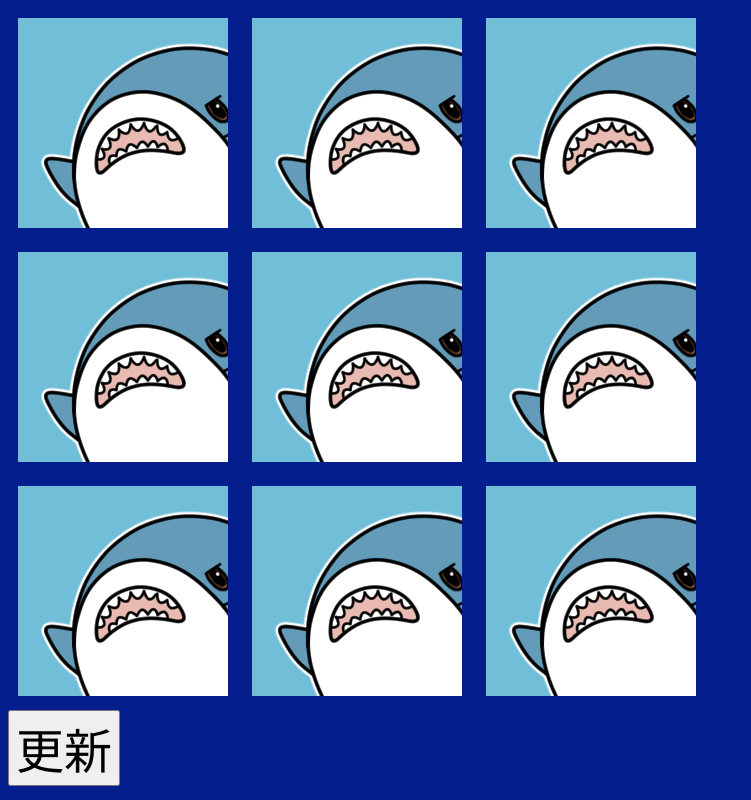
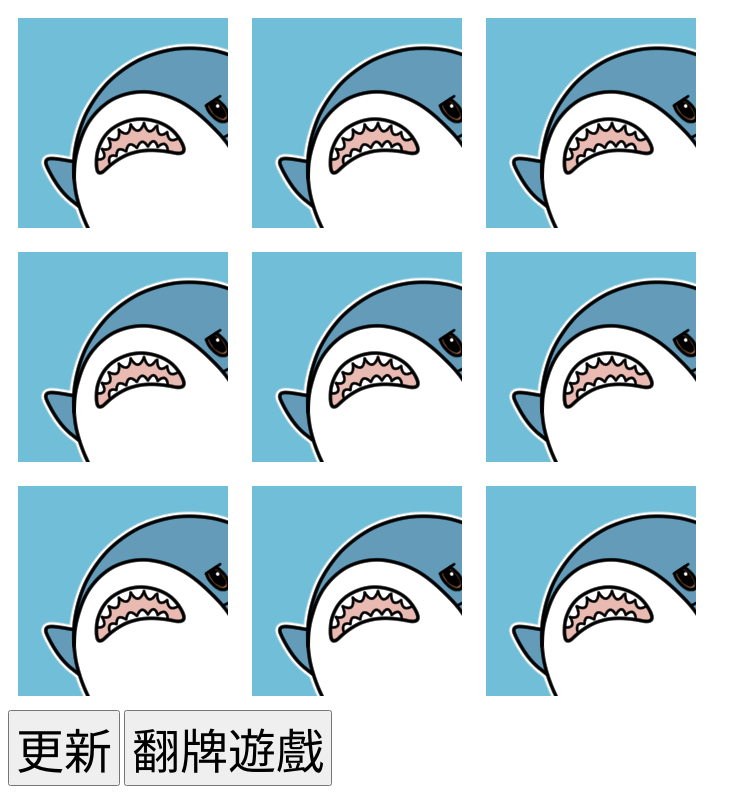
Before and after one commit to chihting610/chihting.github.io, a plain HTML site: page p1.html in a window 1280 px wide. Shown: the whole page, without its empty margins (0-751 px from the left). Drawn offline with nearby package versions, Linux system fonts and the light colour scheme.

Commit message:
Add files via upload

```diff
--- a/p1.html
+++ b/p1.html
@@ -28,6 +28,10 @@
     <div class="a"></div>
     <div class="a"></div><br>
     <input type="button" value="更新" id="re" style="font-size: 48px;">
+    <input type="button" value="翻牌遊戲" onclick="location.href='http://127.0.0.1/27/27.html'"style="font-size: 48px;>
+
+
+
 
 
 </body>
```
Also changed, not shown: 27.html (+3 -0 lines).
